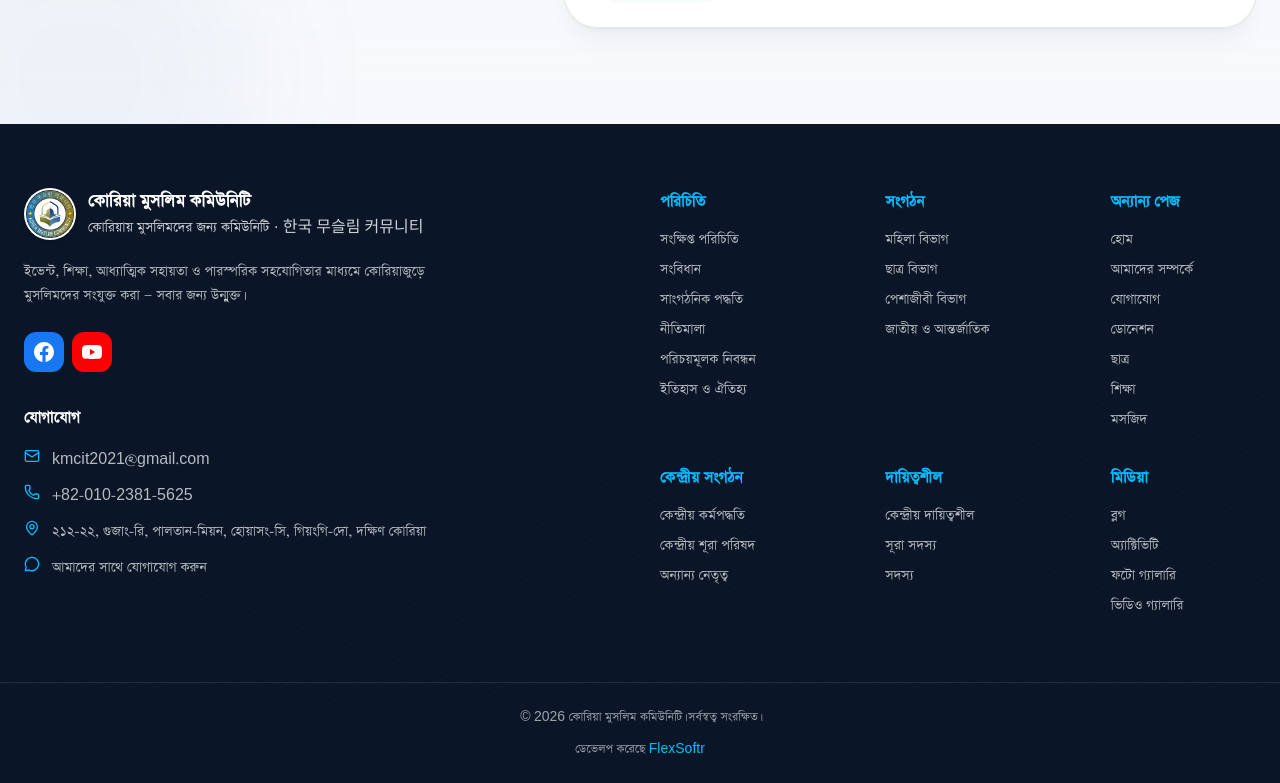
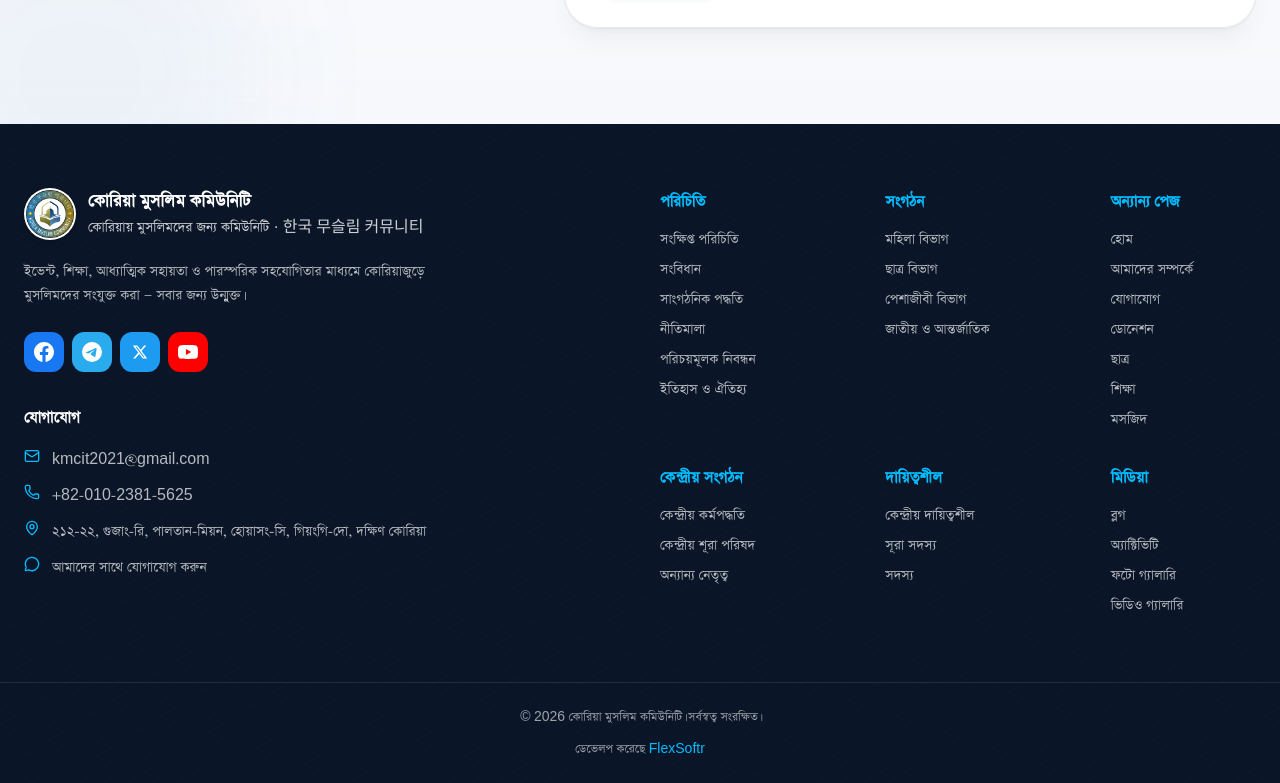
Before and after one commit to Flex-Softr/Korea-Muslim-Community-Full-Stack, a Next.js app: page / in a window 1280 px wide. Shown: the part 2452-3235 px from the top of the page. Built offline with nearby package versions, Linux system fonts and the light colour scheme; no server answers; the database is empty.

Commit message:
update: add x and telegram

```diff
--- a/src/components/layout/client-footer.tsx
+++ b/src/components/layout/client-footer.tsx
@@ -102,7 +102,7 @@ const ORG_LINKS: { href: string; labelKey: string }[] = [
 ];
 
 const MEMBER_FOOTER_LINKS: { href: string; labelKey: string }[] =
-  MEMBER_SLUGS.map((slug) => ({
+  MEMBER_SLUGS.map(slug => ({
     href: memberListingHref(slug),
     labelKey: MEMBER_NAV_LABEL_KEYS[slug],
   }));
@@ -206,6 +206,24 @@ export function ClientFooter() {
               >
                 <svg className="size-5" fill="currentColor" viewBox="0 0 24 24">
                   <path d="M24 12.073c0-6.627-5.373-12-12-12s-12 5.373-12 12c0 5.99 4.388 10.954 10.125 11.854v-8.385H7.078v-3.47h3.047V9.43c0-3.007 1.792-4.669 4.533-4.669 1.312 0 2.686.235 2.686.235v2.953H15.83c-1.491 0-1.956.925-1.956 1.874v2.25h3.328l-.532 3.47h-2.796v8.385C19.612 23.027 24 18.062 24 12.073z" />
+                </svg>
+              </SocialLink>
+              <SocialLink
+                href="#"
+                label={t("footer.socialTelegram")}
+                className="bg-[#2aabee] hover:bg-[#229ed9]"
+              >
+                <svg className="size-5" fill="currentColor" viewBox="0 0 24 24">
+                  <path d="M11.944 0A12 12 0 0 0 0 12a12 12 0 0 0 12 12 12 12 0 0 0 12-12A12 12 0 0 0 12 0a12 12 0 0 0-.056 0zm4.962 7.224c.1-.002.321.023.465.14a.506.506 0 0 1 .171.325c.016.093.036.306.02.472-.18 1.898-.962 6.502-1.36 8.627-.168.9-.499 1.201-.82 1.23-.696.065-1.225-.46-1.9-.902-1.056-.693-1.653-1.124-2.678-1.8-1.185-.78-.417-1.21.258-1.91.177-.184 3.247-2.977 3.307-3.23.007-.032.014-.15-.056-.212s-.174-.041-.249-.024c-.106.024-1.793 1.14-5.061 3.345-.48.33-.913.49-1.302.48-.428-.008-1.252-.241-1.865-.44-.752-.245-1.349-.374-1.297-.789.027-.216.325-.437.893-.663 3.498-1.524 5.83-2.529 6.998-3.014 3.332-1.386 4.025-1.627 4.476-1.635z" />
+                </svg>
+              </SocialLink>
+              <SocialLink
+                href="#"
+                label={t("footer.socialX")}
+                className="bg-[#1d9bf0] hover:bg-[#1a8cd8]"
+              >
+                <svg className="size-4" fill="currentColor" viewBox="0 0 24 24">
+                  <path d="M18.244 2.25h3.308l-7.227 8.26 8.502 11.24H16.17l-5.214-6.817L4.99 21.75H1.68l7.73-8.835L1.254 2.25H8.08l4.713 6.231zm-1.161 17.52h1.833L7.084 4.126H5.117z" />
                 </svg>
               </SocialLink>
               <SocialLink
```
